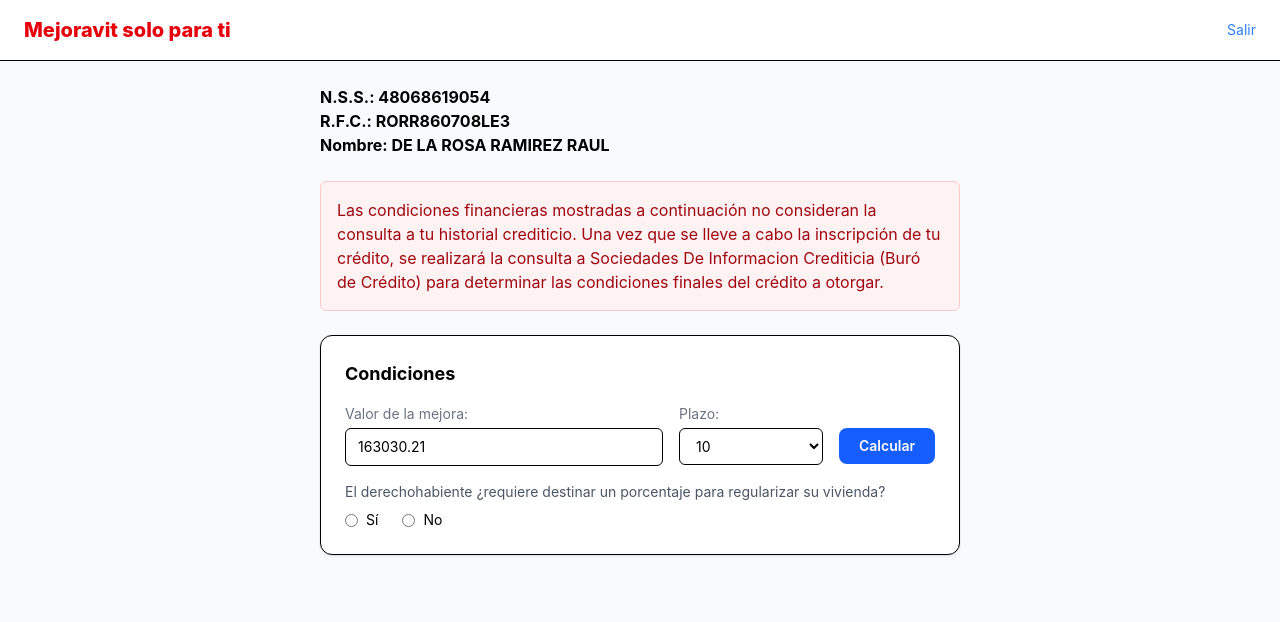
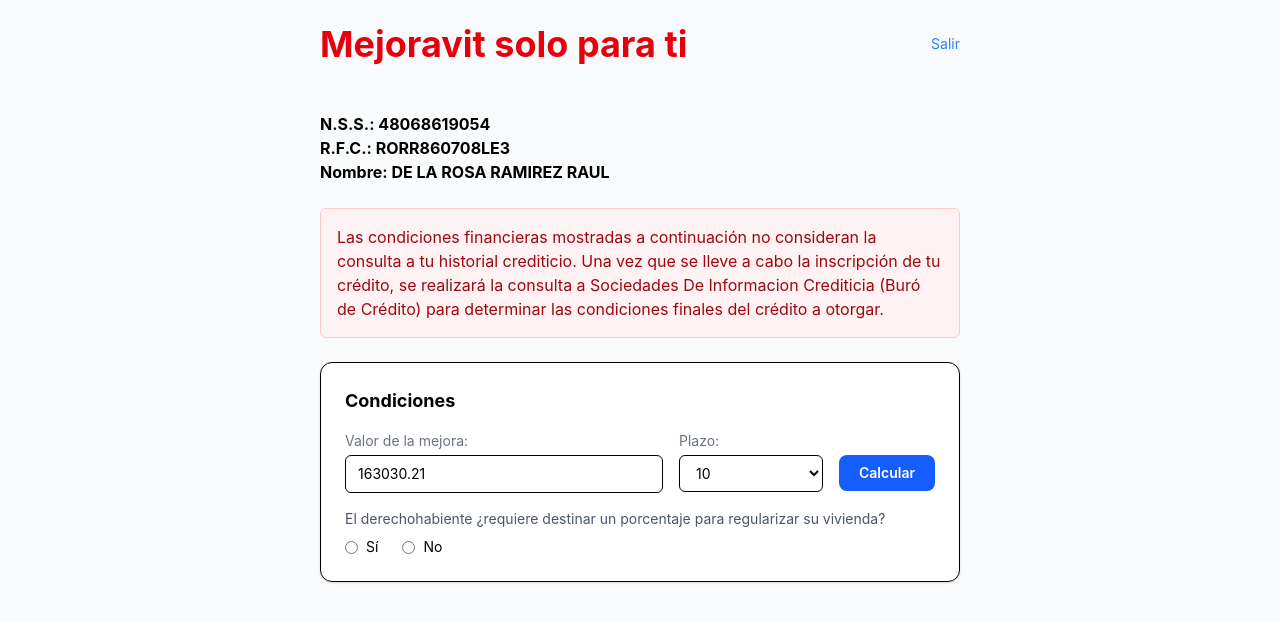
Before and after one commit to arm-code/mejoravit-tools, a React (Vite) app: page / in a window 1280 px wide. Shown: the top 622 px of the page. Built offline with nearby package versions, Linux system fonts and the light colour scheme.

Commit message:
Update MejoravitPage.tsx

```diff
--- a/src/features/mejoravit/components/MejoravitPage.tsx
+++ b/src/features/mejoravit/components/MejoravitPage.tsx
@@ -7,10 +7,10 @@
 export function MejoravitPage() {
 
     return (
-        <div className="min-h-screen bg-gray-50">
+        <div className="min-h-screen  bg-gray-50">
 
-            <header className="flex items-center justify-between px-6 py-4 bg-white border-b">
-                <h1 className="text-red-600 font-extrabold text-xl">Mejoravit solo para ti</h1>
+            <header className="flex items-center justify-between px-4 py-6 max-w-2xl mx-auto">
+                <h1 className="text-red-600 font-bold text-4xl">Mejoravit solo para ti</h1>
                 <button className="text-blue-500 text-sm hover:underline">Salir</button>
             </header>
 
```
